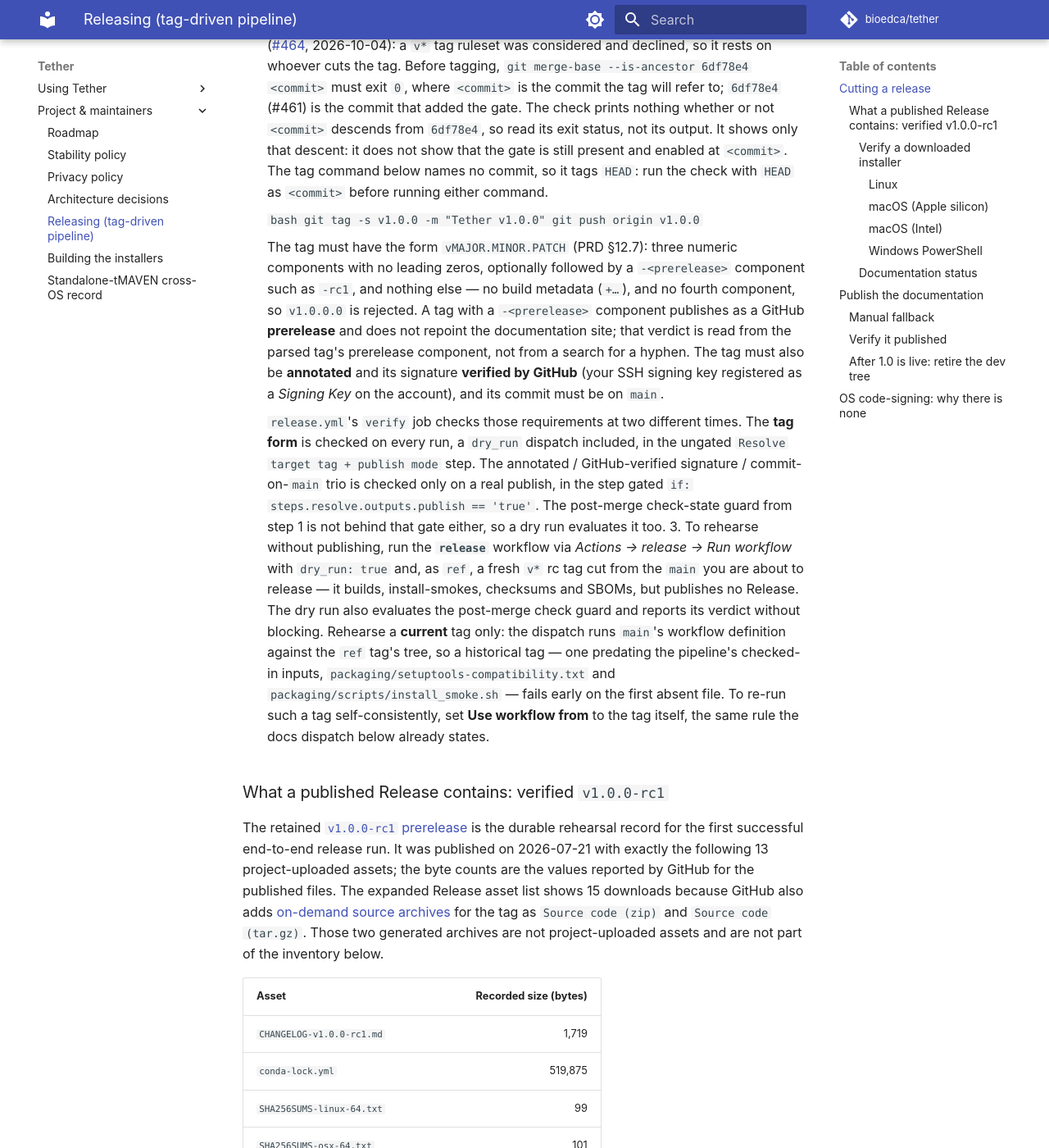
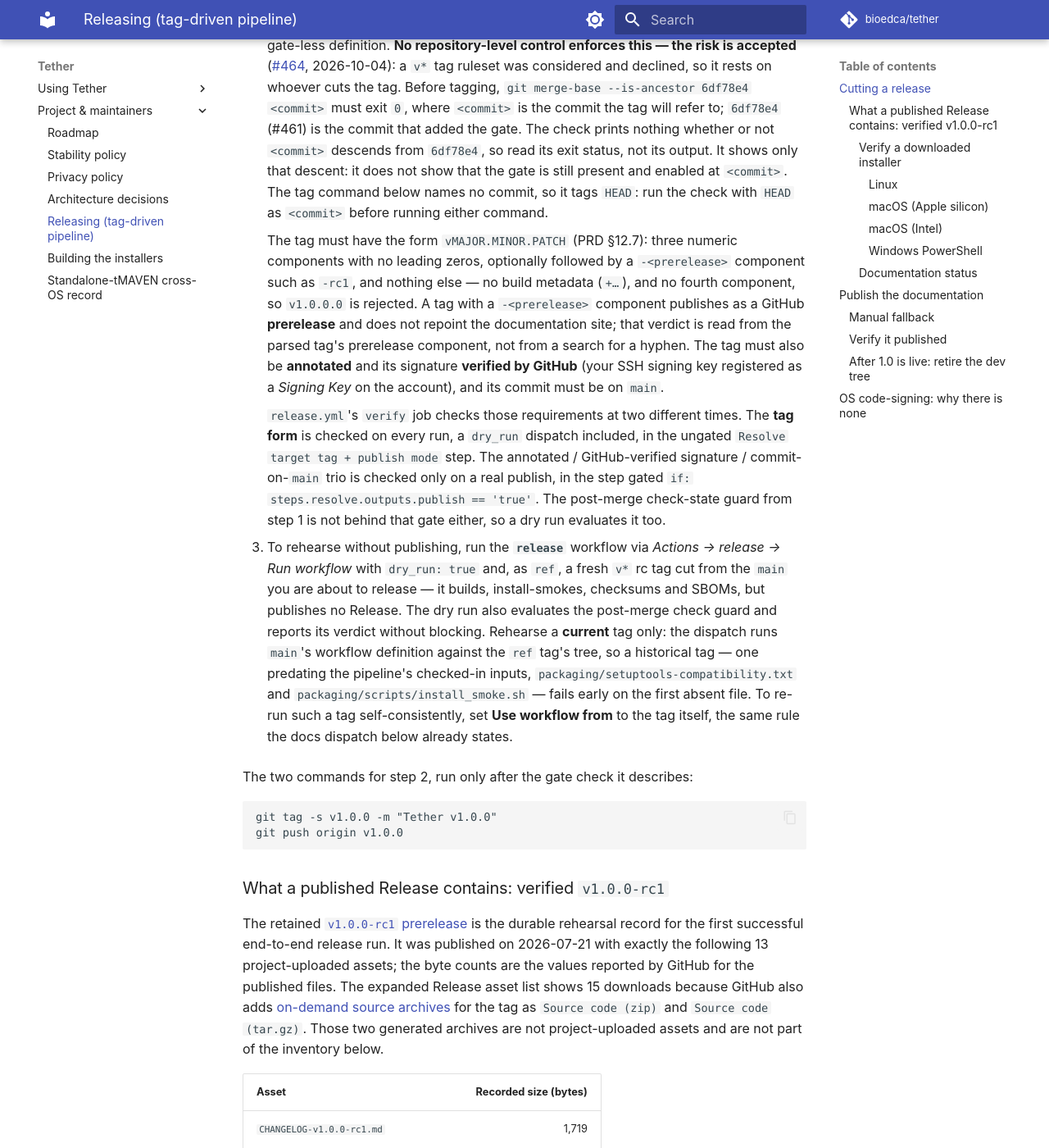
Before and after one commit to bioedca/tether, an MkDocs documentation site: the page built from docs/release.md, in a window 1280 px wide and 1400 px high, scrolled down 1367 px. Shown: the whole window at 82% size. Built offline with MkDocs 1.6.1 and Material for MkDocs 9.7.7, drawn with Linux system fonts in a browser that asks for light colours; comment, search, counter and statistics services are not loaded; the version menu is left out; some of the changed text lies outside the part shown.

Commit message:
docs(release): render the git tag commands as a real code block (#328) (#496)
The tag commands sat in a fence indented inside step 2 of "Cutting a
release". Without pymdownx.superfences python-markdown read it as an
inline code span prefixed with "bash", and the missing blank line before
step 3 folded that step into step 2's paragraph.

Keep the list prose-only: step 2 now points at the commands below the
list, the fence sits at column 0 under a one-line lead-in, and a blank
line before step 3 restores the third list item. No markdown extension is
enabled (#186 owns that).

Co-authored-by: Claude <noreply@anthropic.com>

````diff
--- a/docs/release.md
+++ b/docs/release.md
@@ -47,7 +47,8 @@ release**, not the binaries, and it is unaffected by any of the above.
    when the next merge lands (`cancel-in-progress` keyed on the ref), a commit whose checks
    were cancelled by a following merge can never be released — release from a later commit
    whose checks ran to completion instead.
-2. Create a **signed, annotated** tag on the release commit and push it:
+2. Create a **signed, annotated** tag on the release commit and push it, with the two
+   commands below the list:
 
     Tag only commits that already contain the post-merge gate: the pipeline that runs is
     the `release.yml` **in the tagged tree**, so a tag on an older commit executes that
@@ -61,11 +62,6 @@ release**, not the binaries, and it is unaffected by any of the above.
     not show that the gate is still present and enabled at `<commit>`. The tag command
     below names no commit, so it tags `HEAD`: run the check with `HEAD` as `<commit>`
     before running either command.
-
-    ```bash
-    git tag -s v1.0.0 -m "Tether v1.0.0"
-    git push origin v1.0.0
-    ```
 
     The tag must have the form `vMAJOR.MINOR.PATCH` (PRD §12.7): three numeric components
     with no leading zeros, optionally followed by a `-<prerelease>` component such as
@@ -82,6 +78,7 @@ release**, not the binaries, and it is unaffected by any of the above.
     commit-on-`main` trio is checked only on a real publish, in the step gated
     `if: steps.resolve.outputs.publish == 'true'`. The post-merge check-state guard from
     step 1 is not behind that gate either, so a dry run evaluates it too.
+
 3. To rehearse without publishing, run the **`release`** workflow via *Actions → release
    → Run workflow* with `dry_run: true` and, as `ref`, a fresh `v*` rc tag cut from the
    `main` you are about to release — it builds, install-smokes, checksums and SBOMs, but
@@ -92,6 +89,13 @@ release**, not the binaries, and it is unaffected by any of the above.
    `packaging/scripts/install_smoke.sh` — fails early on the first absent file. To re-run
    such a tag self-consistently, set **Use workflow from** to the tag itself, the same
    rule the docs dispatch below already states.
+
+The two commands for step 2, run only after the gate check it describes:
+
+```bash
+git tag -s v1.0.0 -m "Tether v1.0.0"
+git push origin v1.0.0
+```
 
 ### What a published Release contains: verified `v1.0.0-rc1`
 
````
